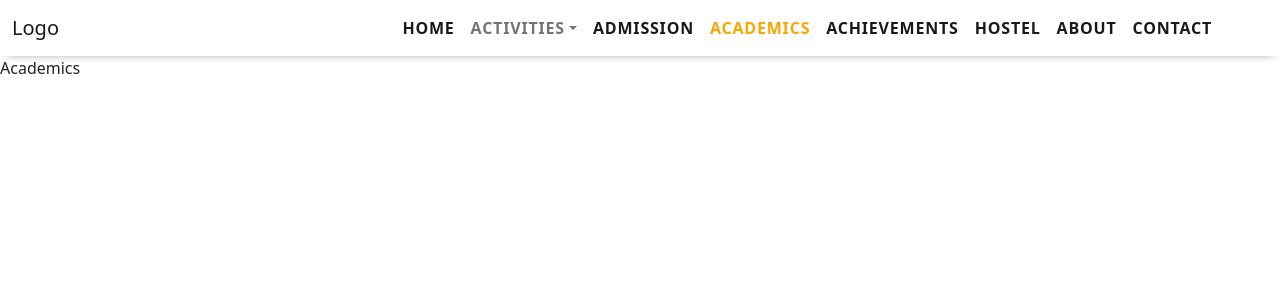
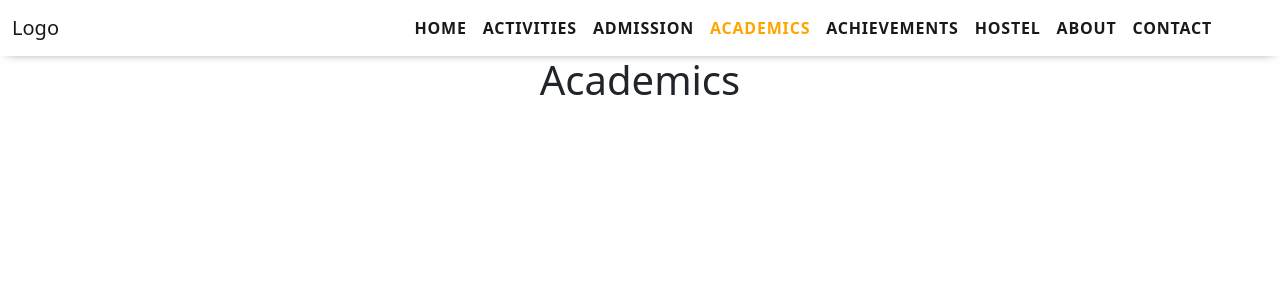
Before and after one commit to ManavJoshi111/KBV_Site, a React (Create React App) app: page /academics in a window 1280 px wide. Shown: the top 300 px of the page. Built offline with nearby package versions, Linux system fonts and the light colour scheme.

Commit message:
updated pages

```diff
--- a/src/CSS/Navbar.css
+++ b/src/CSS/Navbar.css
@@ -24,7 +24,7 @@ nav {
 .dropdown-item.active, .dropdown-item:active {
     color: orange;
     text-decoration: none;
-    background-color: rgb(194, 189, 180);
+    background-color: white;
 }
 
   @media all and (min-width: 992px) {
--- a/src/Components/About.jsx
+++ b/src/Components/About.jsx
@@ -2,7 +2,7 @@ import React from 'react'
 
 const About = () => {
     return (
-        <div>About</div>
+        <h1 class="text-center">About</h1>
     )
 }
 
--- a/src/Components/Academics.jsx
+++ b/src/Components/Academics.jsx
@@ -3,7 +3,7 @@ import React from 'react'
 const Academics = () => {
   return (
     <div>
-      Academics
+      <h1 class="text-center">Academics</h1>
     </div>
   )
 }
--- a/src/Components/Achievements.jsx
+++ b/src/Components/Achievements.jsx
@@ -3,7 +3,7 @@ import React from 'react'
 const Achievements = () => {
   return (
     <div>
-      Achievements
+     <h1 class="text-center">Achievements</h1>
     </div>
   )
 }
--- a/src/Components/Acti_1.jsx
+++ b/src/Components/Acti_1.jsx
@@ -3,7 +3,8 @@ import React from 'react'
 const Acti_1 = () => {
   return (
     <div>
-      Activite 1
+
+      <h1 class="text-center">This is Activity 1 page</h1>
     </div>
   )
 }
--- a/src/Components/Acti_2.jsx
+++ b/src/Components/Acti_2.jsx
@@ -3,7 +3,7 @@ import React from 'react'
 const Acti_2 = () => {
   return (
     <div>
-        Activiti 2
+        <h1 class="text-center">This is Activity  page</h1>
     </div>
   )
 }
--- a/src/Components/Admission.jsx
+++ b/src/Components/Admission.jsx
@@ -2,7 +2,7 @@ import React from 'react'
 
 const Admission = () => {
     return (
-        <div>Admission</div>
+        <h1 class="text-center">Admission</h1>
     )
 }
 
--- a/src/Components/Contact.jsx
+++ b/src/Components/Contact.jsx
@@ -2,7 +2,7 @@ import React from 'react'
 
 const Contact = () => {
     return (
-        <div>Contact</div>
+        <div><h1 class="text-center">Contact</h1></div>
     )
 }
 
--- a/src/Components/Header.jsx
+++ b/src/Components/Header.jsx
@@ -2,7 +2,7 @@ import React from 'react'
 
 const Header = () => {
     return (
-        <div>Header</div>
+        <h1 class="text-center">Header</h1>
     )
 }
 
--- a/src/Components/Hostel.jsx
+++ b/src/Components/Hostel.jsx
@@ -3,7 +3,7 @@ import React from 'react'
 const Hostel = () => {
   return (
     <div>
-      Hostel
+      <h1 class="text-center">Hostel</h1>
     </div>
   )
 }
--- a/src/Components/Navbar.jsx
+++ b/src/Components/Navbar.jsx
@@ -39,11 +39,16 @@ const Navbar = () => {
                 >
                   Activities
                 </NavLink>
+                className="nav-link dropdown-toggle "
               </li>*/}
 
 
               <li className="nav-item dropdown">
-			<NavLink className="nav-link dropdown-toggle "  to="/" data-bs-toggle="dropdown">Activities</NavLink>
+			<NavLink  className={({ isActive }) =>
+                    "nav-link active" +
+                    (isActive ? " active_class" : "")
+
+                  } to="" data-bs-toggle="dropdown">Activities</NavLink>
 		    <ul className="dropdown-menu fade-up">
 			  <li><NavLink className="dropdown-item " to="/acti_1">Acti_1</NavLink></li>
 			  <li><NavLink className="dropdown-item " to="/acti_2">Acti_2</NavLink></li>
```
